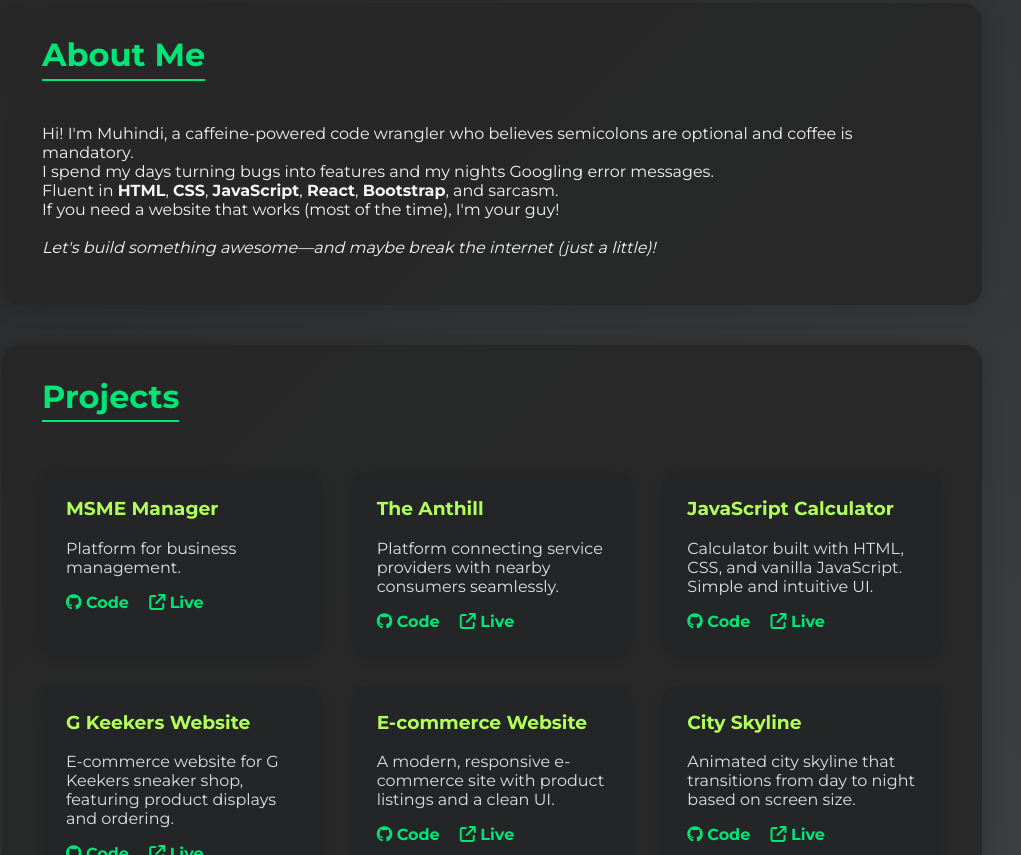
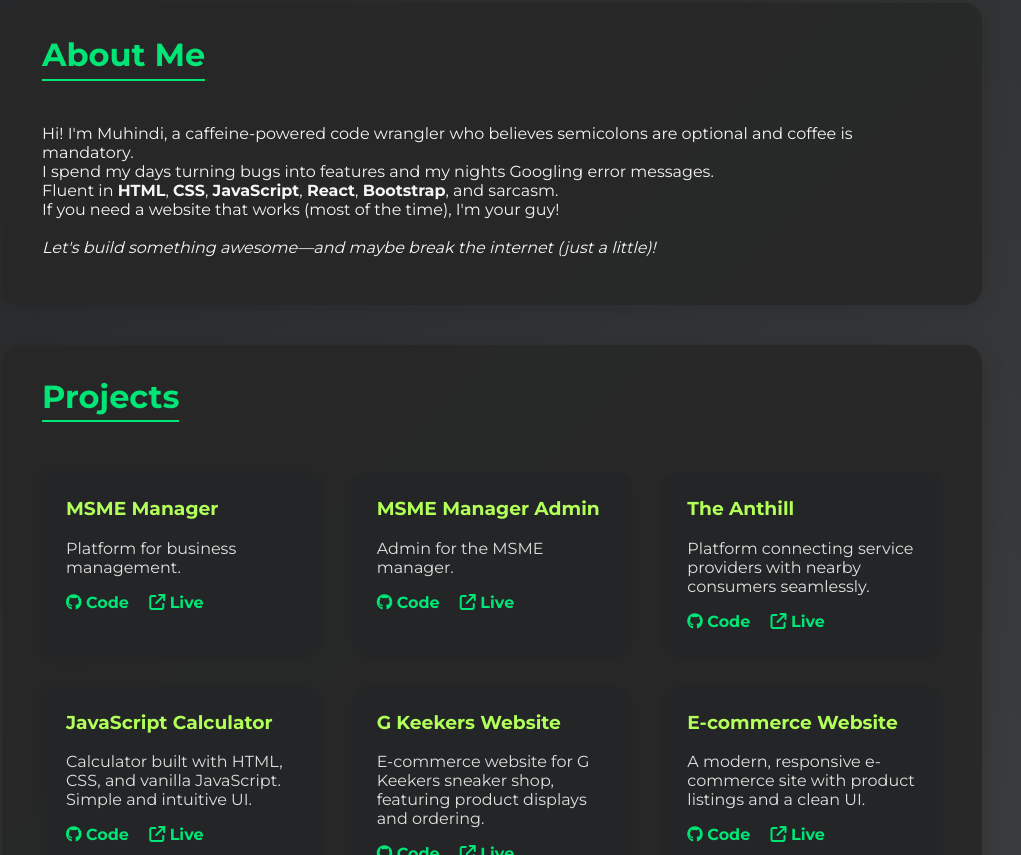
Before and after one commit to muhindiguchu/My-portfolio, a plain HTML site: page index.html in a window 1280 px wide. Shown: the part 365-1220 px from the top of the page, without its empty margins (148-1169 px from the left). Drawn offline with Linux system fonts and the light colour scheme.

Commit message:
New project

```diff
--- a/index.html
+++ b/index.html
@@ -184,6 +184,19 @@
             ><i class="fa-solid fa-arrow-up-right-from-square"></i> Live</a
           >
         </div>
+           <div class="project">
+          <h3>MSME Manager Admin</h3>
+          <p>Admin for the MSME manager.</p>
+          <a href="https://github.com/muhindiguchu/MSME-manager-admin" target="_blank"
+            ><i class="fa-brands fa-github"></i> Code</a
+          >
+          <a
+            href="https://msme-manager-admin.vercel.app
+          "
+            target="_blank"
+            ><i class="fa-solid fa-arrow-up-right-from-square"></i> Live</a
+          >
+        </div>
         <div class="project">
           <h3>The Anthill</h3>
           <p>
@@ -207,6 +220,10 @@
           </p>
           <a
             href="https://github.com/muhindiguchu/Javascript-calculator"
+
+
+
+
             target="_blank"
             ><i class="fa-brands fa-github"></i> Code</a
           >
```
